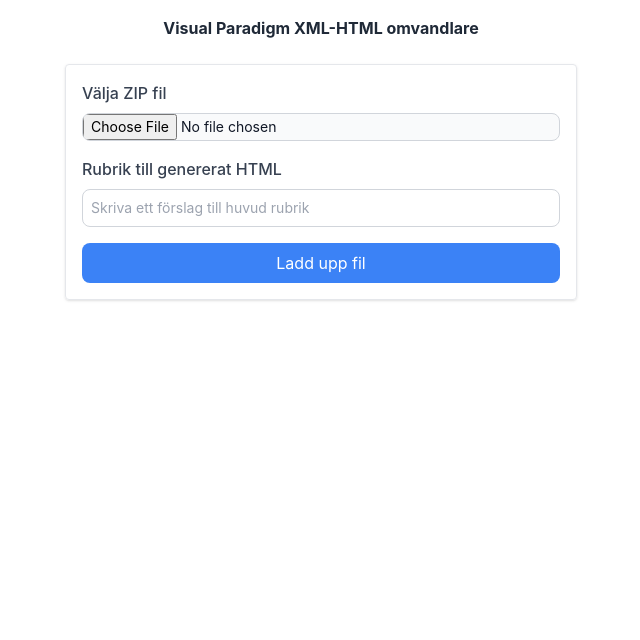
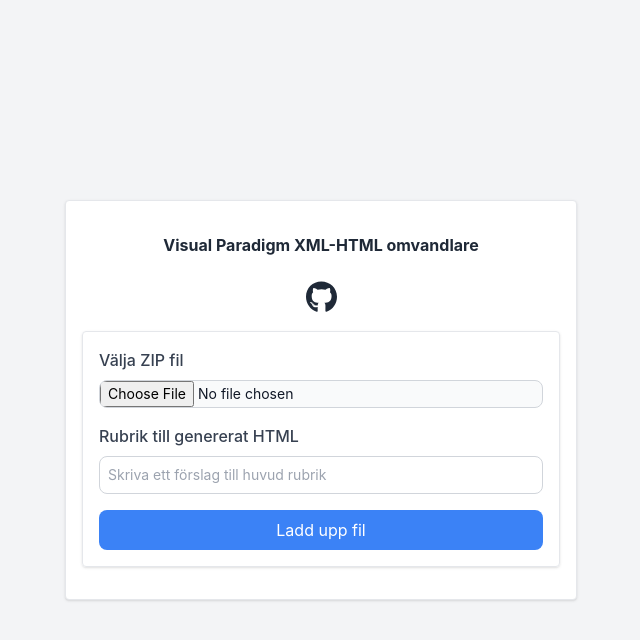
Before and after one commit to dejmail/vp-xml-html, a React (Create React App) app in the folder frontend/: page / in a window 1280 px wide. Shown: the top 640 px of the page, without its empty margins (319-959 px from the left). Built offline with nearby package versions, Linux system fonts and the light colour scheme.

Commit message:
Added a github link and moved the input for to the middle of the page

```diff
--- a/frontend/package.json
+++ b/frontend/package.json
@@ -4,6 +4,10 @@
   "private": true,
   "proxy": "http://localhost:5000",
   "dependencies": {
+    "@fortawesome/fontawesome-svg-core": "^6.6.0",
+    "@fortawesome/free-brands-svg-icons": "^6.6.0",
+    "@fortawesome/free-solid-svg-icons": "^6.6.0",
+    "@fortawesome/react-fontawesome": "^0.2.2",
     "@testing-library/jest-dom": "^5.17.0",
     "@testing-library/react": "^13.4.0",
     "@testing-library/user-event": "^13.5.0",
--- a/frontend/src/App.js
+++ b/frontend/src/App.js
@@ -1,4 +1,8 @@
+
+
 import React, { useState } from 'react';
+import { FontAwesomeIcon } from '@fortawesome/react-fontawesome';
+import { faGithub } from '@fortawesome/free-brands-svg-icons';
 
 function App() {
   const [file, setFile] = useState(null);
@@ -61,11 +65,21 @@
   };
 
   return (
+
+    <div className="flex items-center justify-center min-h-screen bg-gray-100">
+    <div className="w-full max-w-lg mx-auto p-4 border rounded shadow bg-white">
+
     <div className="container">
       <div className="row my-4">
         <h1 className="text-1xl font-bold mb-6 text-center text-gray-800">
           Visual Paradigm XML-HTML omvandlare
         </h1>
+        {/* GitHub Icon Link */}
+        <div className="text-center my-4">
+          <a href="https://github.com/dejmail/vp-xml-html" target="_blank" rel="noopener noreferrer">
+            <FontAwesomeIcon icon={faGithub} size="2x" className="text-gray-800 hover:text-black transition duration-300" />
+          </a>
+        </div>
       </div>
 
       {/* File Upload Form */}
@@ -117,6 +131,8 @@
         </div>
       )}
     </div>
+    </div>
+    </div>
   );
 }
 
```
Lines whose indentation alone changed are shown as unchanged.
